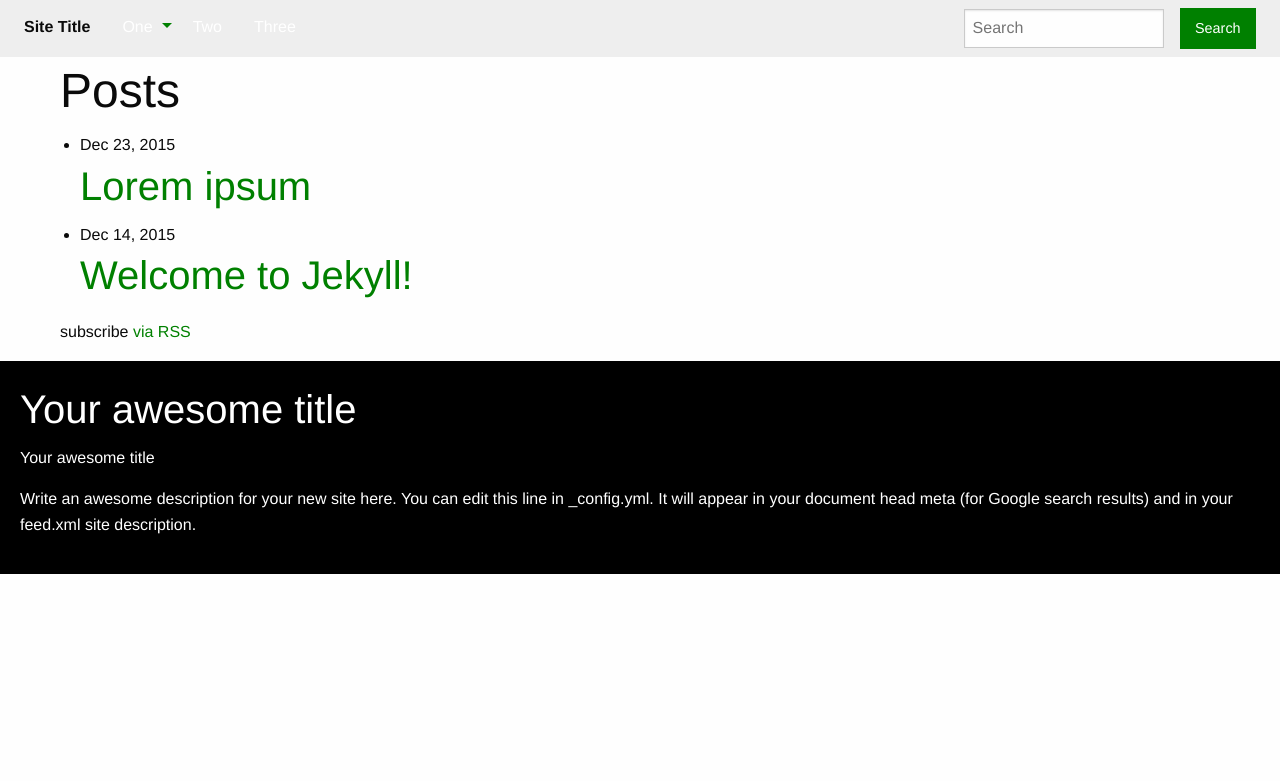
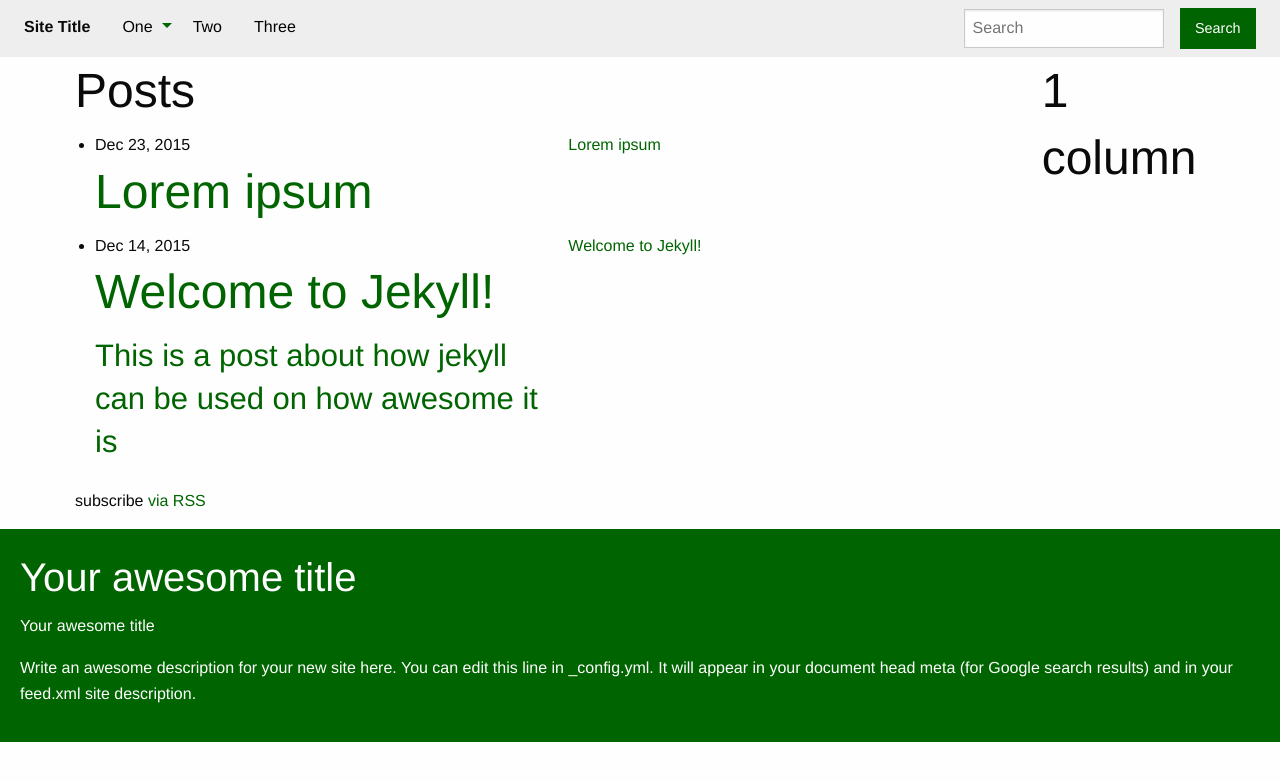
Before and after one commit to AsgerSP/asger2, a Jekyll site: the page built from index.html, in a window 1280 px wide. Shown: the top 781 px of the page. Built offline with Jekyll 4.4.1, drawn with Linux system fonts in a browser that asks for light colours.

Commit message:
Changes to jekyll foundation

```diff
--- /dev/null
+++ b/_includes/sidebar.html
@@ -0,0 +1 @@
+<h1>1 column</h1>
--- a/_layouts/default.html
+++ b/_layouts/default.html
@@ -8,7 +8,14 @@
     {% include header.html %}
 
       <main>
-        {{ content }}
+          <div class="row">
+            <div class="columns medium-10">{{ content }}
+
+            </div>
+
+            <div class="columns medium-2">{% include sidebar.html %}</div>
+            </div>
+
       </main>
 
     {% include footer.html %}
--- a/_posts/2015-12-14-welcome-to-jekyll.markdown
+++ b/_posts/2015-12-14-welcome-to-jekyll.markdown
@@ -1,6 +1,7 @@
 ---
 layout: post
 title:  "Welcome to Jekyll!"
+subtitle: "This is a post about how jekyll can be used on how awesome it is"
 date:   2015-12-14 21:31:23 +0000
 categories: jekyll update
 ---
--- a/css/main.scss
+++ b/css/main.scss
@@ -1,13 +1,18 @@
 ---
 ---
 
-$primary-color: green;
+$primary-color: darkgreen;
 $secondary-color: blue;
 $dropdownmenu-background: orange;
 
 @import 'foundation';
 @include foundation-everything;
 
+header {
+  .top-bar li>a {
+ color: black
+  }
+}
 main {
   @include grid-row;
   article {
@@ -23,6 +28,6 @@ main {
 
 footer {
   padding: 20px;
-  background-color: black;
+  background-color: darkgreen;
   color: white;
 }
--- a/index.html
+++ b/index.html
@@ -8,14 +8,28 @@ layout: default
 
   <ul class="post-list">
     {% for post in site.posts %}
+
+    <div class="row">
+        <div class="columns small-12 medium-6">
       <li>
+
         <span class="post-meta">{{ post.date | date: "%b %-d, %Y" }}</span>
 
-        <h2>
+        <h1>
           <a class="post-link" href="{{ post.url | prepend: site.baseurl }}">{{ post.title }}</a>
-        </h2>
+        </h1>
+        <h3>
+            <a class="post-link" href="{{ post.url | prepend: site.baseurl }}">{{ post.subtitle }}</a>
+          </h3>
       </li>
-    {% endfor %}
+    </div>
+    <div class="columns small-12 medium-6">
+
+        <a class="post-link" href="{{ post.url | prepend: site.baseurl }}">{{ post.title }}</a>
+
+    </div>
+</div>
+  {% endfor %}
   </ul>
 
   <p class="rss-subscribe">subscribe <a href="{{ "/feed.xml" | prepend: site.baseurl }}">via RSS</a></p>
```
Also changed, not shown: 10 other files.
